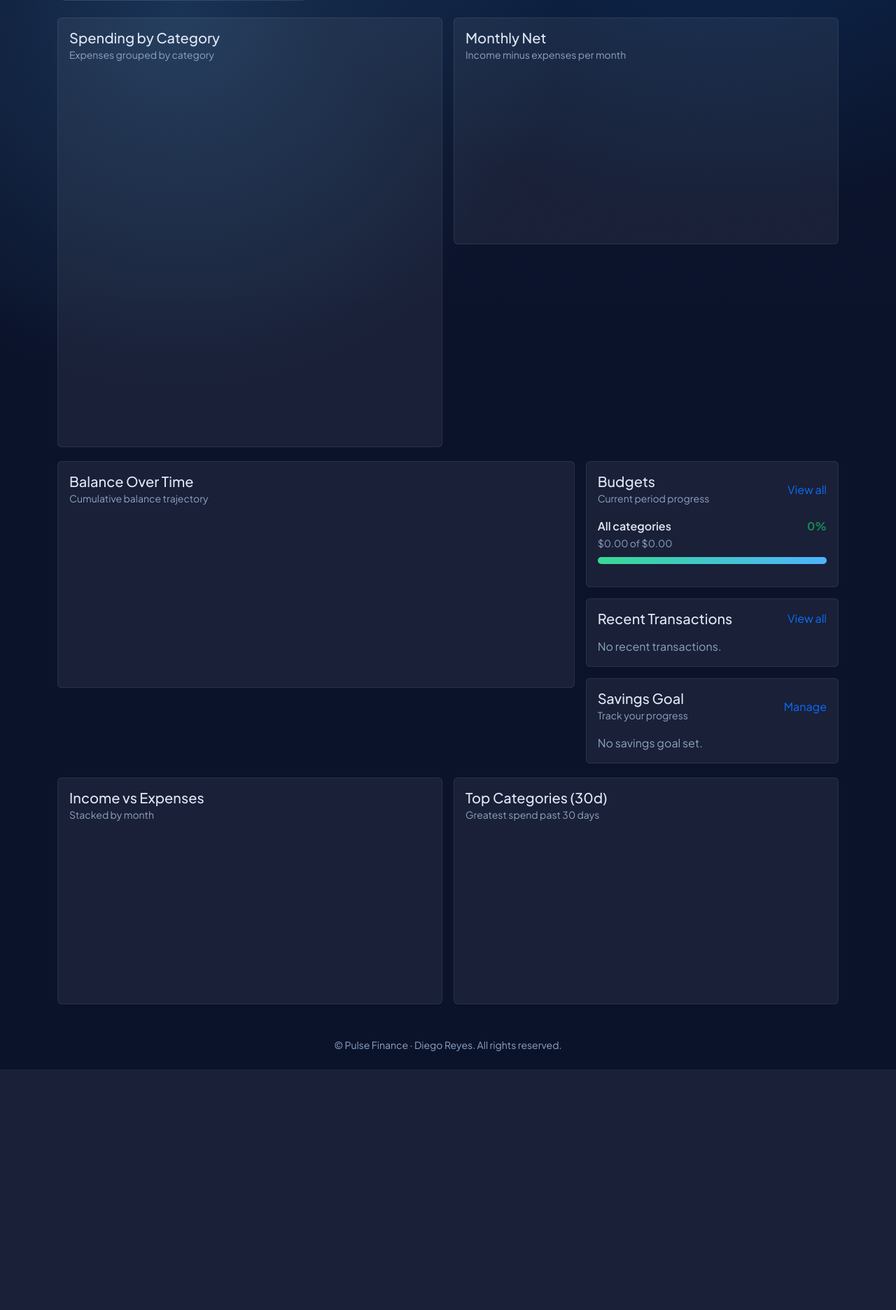
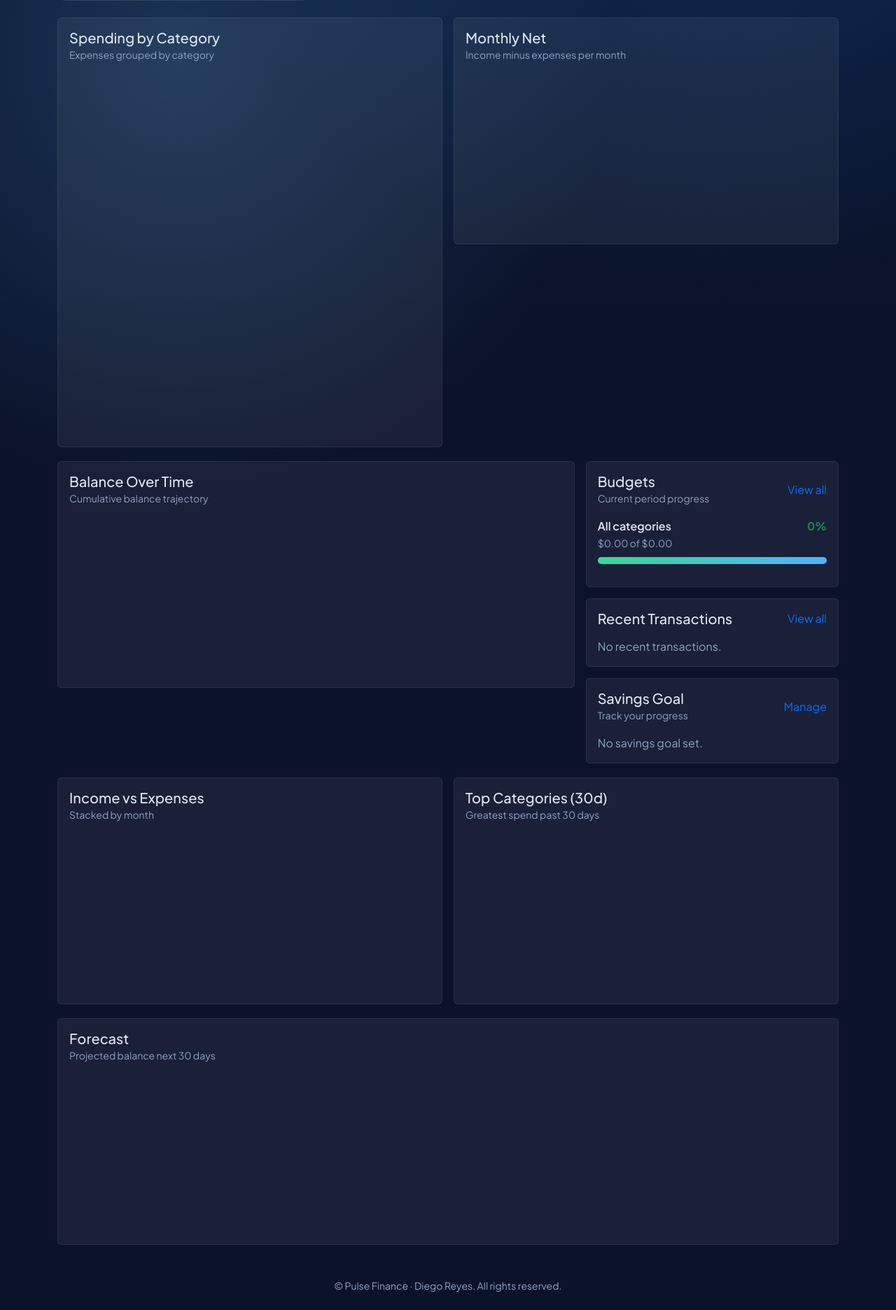
Before and after one commit to dreyesliranzo/financeApp, a Flask app: template templates/dashboard.html in a window 1280 px wide. Shown: the part 374-2246 px from the top of the page at 70% size. Before the commit the page ends 1902 px from the top, so only its background shows below. Run offline with Flask 3, Linux system fonts and the light colour scheme; the template is opened without the code that fills it: values that come from a table or form of the project are taken from there, others are empty; a map, chart or similar area stays blank.

Commit message:
Add forecast chart, category colors, and fixes for symbols

```diff
--- a/finance_app/models.py
+++ b/finance_app/models.py
@@ -98,6 +98,7 @@ class Category(db.Model):
     id = db.Column(db.Integer, primary_key=True)
     user_id = db.Column(db.Integer, db.ForeignKey("users.id"), nullable=False, index=True)
     name = db.Column(db.String(80), nullable=False)
+    color = db.Column(db.String(16), nullable=True)
     created_at = db.Column(db.DateTime, default=datetime.utcnow)
 
     __table_args__ = (db.UniqueConstraint("user_id", "name", name="uq_category_user_name"),)
--- a/finance_app/routes.py
+++ b/finance_app/routes.py
@@ -36,6 +36,7 @@ from finance_app.services import (
     convert_to_base,
     user_base_currency,
     summarize_monthly_income_expense,
+    forecast_balance,
 )
 
 main_bp = Blueprint("main", __name__)
@@ -105,6 +106,7 @@ def dashboard():
     top_categories_30 = summarize_category_totals(
         current_user.id, date.today() - timedelta(days=30), date.today()
     )
+    forecast = forecast_balance(current_user.id, 30)
 
     recent_tx = (
         Transaction.query.filter_by(user_id=current_user.id).order_by(Transaction.date.desc()).limit(5).all()
@@ -130,6 +132,7 @@ def dashboard():
         goal=goal,
         goal_percent=goal_percent,
         top_categories_30=top_categories_30,
+        forecast=forecast,
     )
 
 
--- a/templates/dashboard.html
+++ b/templates/dashboard.html
@@ -144,7 +144,7 @@
                         <li class="d-flex justify-content-between align-items-center py-2 border-bottom border-light-subtle">
                             <div>
                                 <div class="fw-semibold">{{ tx.category }}</div>
-                                <small class="text-secondary">{{ tx.date.strftime('%Y-%m-%d') }} • {{ tx.description or 'No description' }}</small>
+                                <small class="text-secondary">{{ tx.date.strftime('%Y-%m-%d') }} � {{ tx.description or 'No description' }}</small>
                             </div>
                             <div class="fw-bold {% if tx.type == 'expense' %}text-danger{% else %}text-success{% endif %}">
                                 {% if tx.type == 'expense' %}-{% else %}+{% endif %}${{ '%.2f'|format(tx.amount) }}
@@ -216,6 +216,22 @@
         </div>
     </div>
 </div>
+
+<div class="row g-3 mt-1">
+    <div class="col-lg-12">
+        <div class="card glass-card chart-card">
+            <div class="card-body">
+                <div class="d-flex justify-content-between align-items-center mb-3">
+                    <div>
+                        <h5 class="card-title mb-0">Forecast</h5>
+                        <small class="text-secondary">Projected balance next 30 days</small>
+                    </div>
+                </div>
+                <canvas id="forecastChart" height="220"></canvas>
+            </div>
+        </div>
+    </div>
+</div>
 {% endblock %}
 
 {% block scripts %}
@@ -225,6 +241,7 @@
     const balanceData = {{ balance_points|tojson }};
     const monthlyIE = {{ monthly_ie|tojson }};
     const topCat = {{ top_categories_30|tojson }};
+    const forecastData = {{ forecast|tojson }};
 
     const catCtx = document.getElementById('categoryChart');
     const categories = Object.keys(categoryData);
@@ -344,5 +361,28 @@
             }
         }
     });
+
+    const forecastCtx = document.getElementById('forecastChart');
+    new Chart(forecastCtx, {
+        type: 'line',
+        data: {
+            labels: forecastData.map(p => p[0]),
+            datasets: [{
+                label: 'Projected Balance',
+                data: forecastData.map(p => p[1]),
+                fill: false,
+                borderColor: '#a78bfa',
+                backgroundColor: 'rgba(167, 139, 250, 0.2)',
+                tension: 0.3,
+            }]
+        },
+        options: {
+            plugins: { legend: { display: false } },
+            scales: {
+                x: { ticks: { color: '#dfe7f5' }, grid: { color: 'rgba(255,255,255,0.05)' } },
+                y: { ticks: { color: '#dfe7f5' }, grid: { color: 'rgba(255,255,255,0.05)' } }
+            }
+        }
+    });
 </script>
 {% endblock %}
```
Also changed, not shown: finance_app/services.py (+40 -1 lines), templates/reports.html (+24 -0 lines).
